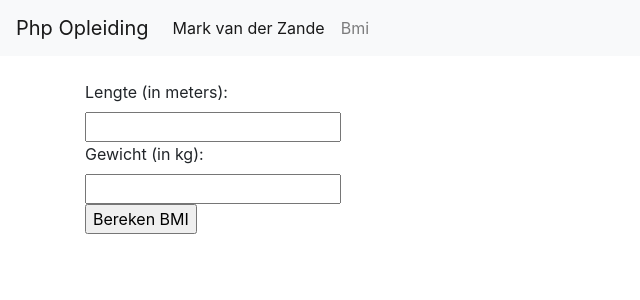
After one commit to mark-cca/phpopleiding, a PHP site: page /bmi in a window 1280 px wide. The commit adds this page. Shown: the top 300 px of the page, without its empty margins (0-640 px from the left). Run offline with PHP 8.4, Linux system fonts and the light colour scheme.

Commit message:
opdracht Expressie en controlestructuren

```diff
--- a/public/index.php
+++ b/public/index.php
@@ -3,13 +3,40 @@
 <head>
     <meta charset="UTF-8">
     <title>Mark van der Zande</title>
+    <link rel="stylesheet" href="https://stackpath.bootstrapcdn.com/bootstrap/4.5.2/css/bootstrap.min.css">
+    <link rel="stylesheet" href="/assets/css/custom.css">
+    <script src="https://code.jquery.com/jquery-3.5.1.slim.min.js"></script>
+    <script src="https://stackpath.bootstrapcdn.com/bootstrap/4.5.2/js/bootstrap.min.js"></script>
+
 </head>
+
 <body>
-    <?php echo '<p>Hallo Wereld</p>';
-    include '../src/introductie.php'; ?>
 
-    <img src="assets/images/Mark-fremen-1.jpg" width="200px" alt="Mark van der Zande">
-    <iframe width="560" height="315" src="https://www.youtube.com/embed/8_F3eEXfYYg" allow="accelerometer; autoplay; clipboard-write; encrypted-media; gyroscope; picture-in-picture" allowfullscreen></iframe>
+<?php require __DIR__ . '/views/menu.php'; ?>
+
+<div class="container mt-4">
+    <div class="row">
+        <div class="col">
+            <?php $request = $_SERVER['REQUEST_URI'];
+
+
+            switch ($request) {
+                case '/' :
+                    require __DIR__ . '/views/home.php';
+                    break;
+                case '/bmi' :
+                    require __DIR__ . '/views/bmi.php';
+                    break;
+                default:
+                    http_response_code(404);
+                    require __DIR__ . '/views/404.php';
+                    break;
+            } ?>
+
+        </div>
+    </div>
+</div>
+
 
 </body>
 </html>
--- /dev/null
+++ b/public/views/bmi.php
@@ -0,0 +1,33 @@
+<?php
+
+require_once __DIR__ . '/../../src/BMICalculator.php';
+
+$length = $_POST['length'] ?? null;
+$weight = $_POST['weight'] ?? null;
+$status = '';
+$bmi = '';
+
+if ($_SERVER["REQUEST_METHOD"] == "POST") {
+    if (is_numeric($length) && is_numeric($weight)) {
+        $calculator = new BMICalculator($length, $weight);
+        $bmi = $calculator->calculate();
+        $status = $calculator->getStatus();
+    } else {
+        $status = 'Voer geldige getallen in voor lengte en gewicht.';
+    }
+}
+?>
+
+<form method="post" action="/bmi">
+    <label for="length">Lengte (in meters):</label><br>
+    <input type="text" id="length" name="length" value="<?= htmlspecialchars($length) ?>"><br>
+    <label for="weight">Gewicht (in kg):</label><br>
+    <input type="text" id="weight" name="weight" value="<?= htmlspecialchars($weight) ?>"><br>
+    <input type="submit" value="Bereken BMI">
+</form>
+
+<?php
+if ($bmi && $status) {
+    echo "Uw BMI is " . $bmi . ", " . $status;
+}
+?>
--- /dev/null
+++ b/public/views/menu.php
@@ -0,0 +1,17 @@
+<!-- views/menu.php -->
+<nav class="navbar navbar-expand-lg navbar-light bg-light">
+    <a class="navbar-brand" href="/">Php Opleiding</a>
+    <button class="navbar-toggler" type="button" data-toggle="collapse" data-target="#navbarNav" aria-controls="navbarNav" aria-expanded="false" aria-label="Toggle navigation">
+        <span class="navbar-toggler-icon"></span>
+    </button>
+    <div class="collapse navbar-collapse" id="navbarNav">
+        <ul class="navbar-nav">
+            <li class="nav-item active">
+                <a class="nav-link" href="/">Mark van der Zande</a>
+            </li>
+            <li class="nav-item">
+                <a class="nav-link" href="/bmi">Bmi</a>
+            </li>
+        </ul>
+    </div>
+</nav>
--- /dev/null
+++ b/src/BMICalculator.php
@@ -0,0 +1,57 @@
+<?php
+
+class BMICalculator {
+    /**
+     * De lengte van de persoon in meters.
+     *
+     * @var float
+     */
+    private $length;
+
+    /**
+     * Het gewicht van de persoon in kilogram.
+     *
+     * @var float
+     */
+    private $weight;
+
+    /**
+     * BMICalculator constructor.
+     *
+     * @param float $length De lengte van de persoon in meters.
+     * @param float $weight Het gewicht van de persoon in kilogram.
+     */
+    public function __construct($length, $weight) {
+        $this->length = $length;
+        $this->weight = $weight;
+    }
+
+    /**
+     * Bereken de BMI waarde.
+     *
+     * @return float De berekende BMI waarde.
+     */
+    public function calculate() {
+        $bmi = $this->weight / ($this->length * $this->length);
+        return round($bmi, 2);
+    }
+
+    /**
+     * Geeft de gezondheidsstatus op basis van de berekende BMI waarde.
+     *
+     * @return string De gezondheidsstatus.
+     */
+    public function getStatus() {
+        $bmi = $this->calculate();
+
+        if ($bmi < 18.5) {
+            return 'Ondergewicht (te laag gewicht)';
+        } elseif ($bmi >= 18.5 && $bmi < 25) {
+            return 'Gezond gewicht';
+        } elseif ($bmi >= 25 && $bmi < 30) {
+            return 'Overgewicht';
+        } else {
+            return 'Ernstig overgewicht (obesitas)';
+        }
+    }
+}
--- a/src/introductie.php
+++ b/src/introductie.php
@@ -1,6 +1,6 @@
 <?php
 
-
+echo '<p>Hallo Wereld</p>';
 
 echo '<p>Mijn naam is Mark van der Zande. Ik ben een student in de HBO-programma PHP & MySQL cursus en ik heb al een aanzienlijke ervaring met PHP.</p>';
 
--- /dev/null
+++ b/src/menu.php
@@ -0,0 +1 @@
+<?php
```
Also changed, not shown: public/views/404.php (added, +20 -0 lines), public/views/home.php (added, +16 -0 lines), public/.htaccess (added), public/assets/css/custom.css (added), 3 other files.
